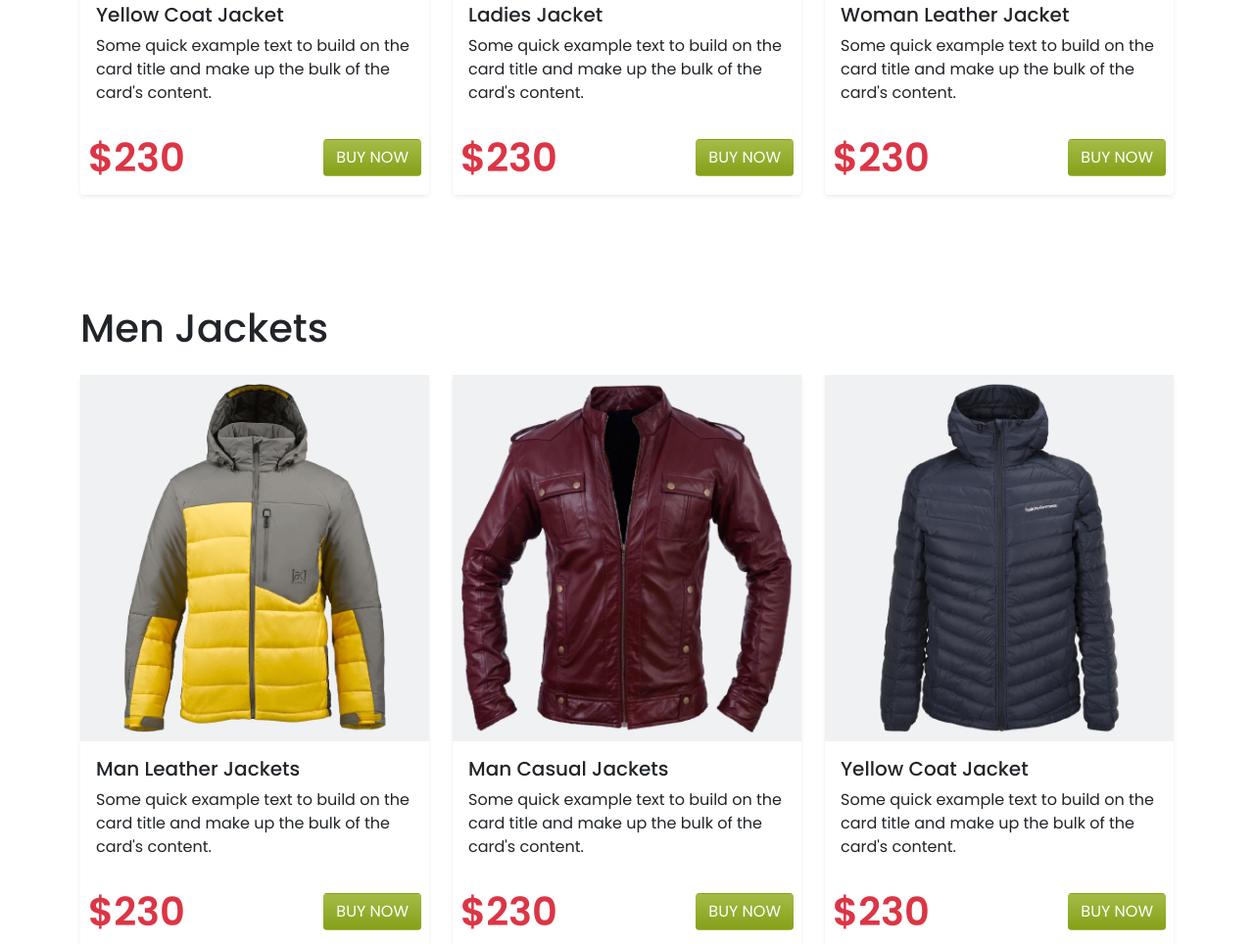
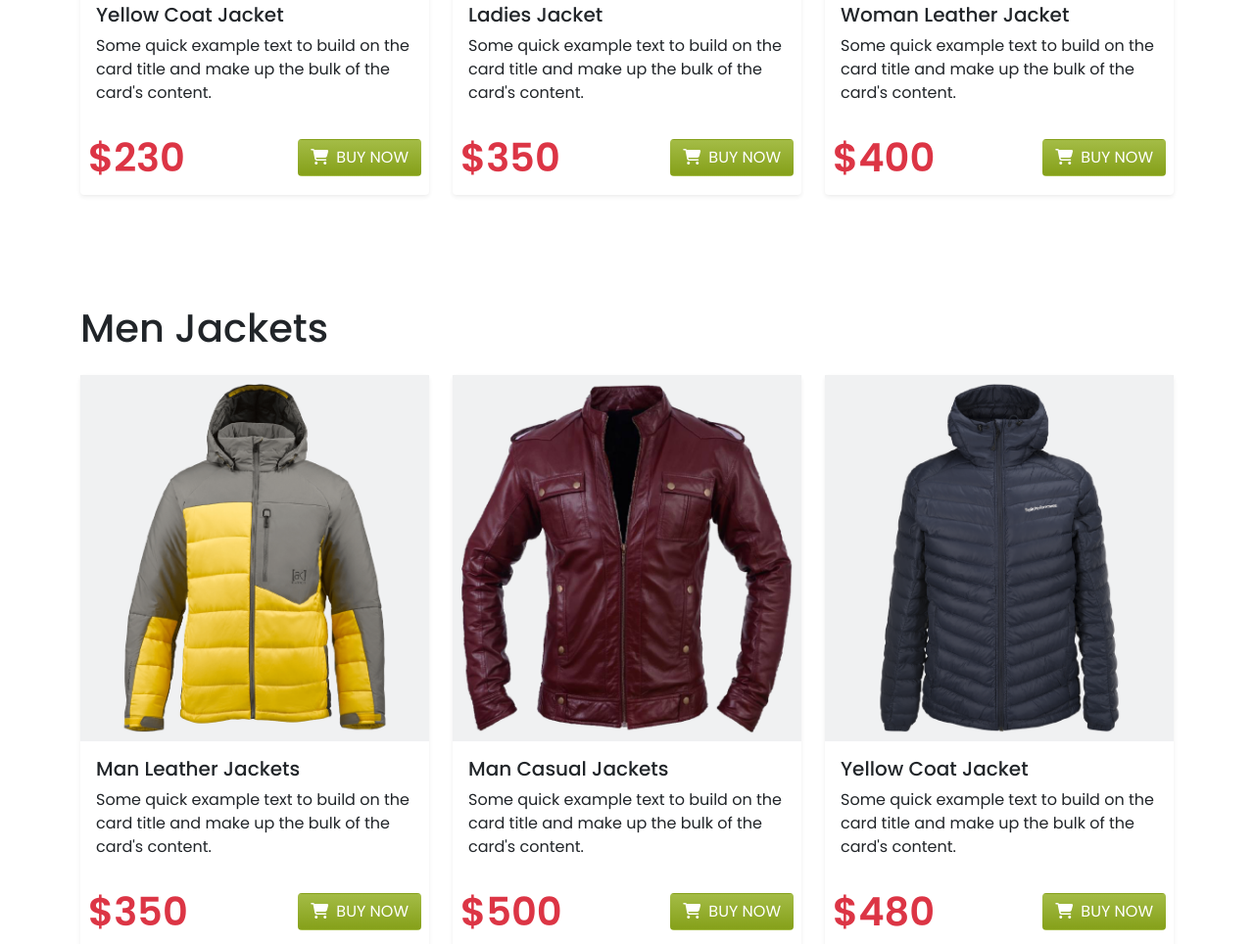
Before and after one commit to hosenmeraj/penguin-fashion, a plain HTML site: page index.html in a window 1280 px wide. Shown: the part 1212-2176 px from the top of the page at 98% size. Drawn offline with nearby package versions, Linux system fonts and the light colour scheme.

Commit message:
btn change

```diff
--- a/index.html
+++ b/index.html
@@ -77,7 +77,9 @@
                             </div>
                             <div class="d-flex justify-content-between align-items-center m-2">
                                 <span class="text-danger fw-bold fs-1">$230</span>
-                                <a type="button" class="btn link-btn text-white">BUY NOW</a>
+                                <a type="button" class="btn link-btn text-white"><i
+                                        class="fas fa-shopping-cart me-2"></i>BUY
+                                    NOW</a>
                             </div>
                         </div>
                     </div>
@@ -91,8 +93,10 @@
                                     bulk of the card's content.</p>
                             </div>
                             <div class="d-flex justify-content-between align-items-center m-2">
-                                <span class="text-danger fw-bold fs-1">$230</span>
-                                <a type="button" class="btn link-btn text-white">BUY NOW</a>
+                                <span class="text-danger fw-bold fs-1">$350</span>
+                                <a type="button" class="btn link-btn text-white"><i
+                                        class="fas fa-shopping-cart me-2"></i>BUY
+                                    NOW</a>
                             </div>
                         </div>
                     </div>
@@ -106,8 +110,10 @@
                                     bulk of the card's content.</p>
                             </div>
                             <div class="d-flex justify-content-between align-items-center m-2">
-                                <span class="text-danger fw-bold fs-1">$230</span>
-                                <a type="button" class="btn link-btn text-white">BUY NOW</a>
+                                <span class="text-danger fw-bold fs-1">$400</span>
+                                <a type="button" class="btn link-btn text-white"><i
+                                        class="fas fa-shopping-cart me-2"></i>BUY
+                                    NOW</a>
                             </div>
                         </div>
                     </div>
@@ -130,8 +136,10 @@
                                     bulk of the card's content.</p>
                             </div>
                             <div class="d-flex justify-content-between align-items-center m-2">
-                                <span class="text-danger fw-bold fs-1">$230</span>
-                                <a type="button" class="btn link-btn text-white">BUY NOW</a>
+                                <span class="text-danger fw-bold fs-1">$350</span>
+                                <a type="button" class="btn link-btn text-white"><i
+                                        class="fas fa-shopping-cart me-2"></i>BUY
+                                    NOW</a>
                             </div>
                         </div>
                     </div>
@@ -145,8 +153,10 @@
                                     bulk of the card's content.</p>
                             </div>
                             <div class="d-flex justify-content-between align-items-center m-2">
-                                <span class="text-danger fw-bold fs-1">$230</span>
-                                <a type="button" class="btn link-btn text-white">BUY NOW</a>
+                                <span class="text-danger fw-bold fs-1">$500</span>
+                                <a type="button" class="btn link-btn text-white"><i
+                                        class="fas fa-shopping-cart me-2"></i>BUY
+                                    NOW</a>
                             </div>
                         </div>
                     </div>
@@ -160,8 +170,10 @@
                                     bulk of the card's content.</p>
                             </div>
                             <div class="d-flex justify-content-between align-items-center m-2">
-                                <span class="text-danger fw-bold fs-1">$230</span>
-                                <a type="button" class="btn link-btn text-white">BUY NOW</a>
+                                <span class="text-danger fw-bold fs-1">$480</span>
+                                <a type="button" class="btn link-btn text-white"><i
+                                        class="fas fa-shopping-cart me-2"></i>BUY
+                                    NOW</a>
                             </div>
                         </div>
                     </div>
```
